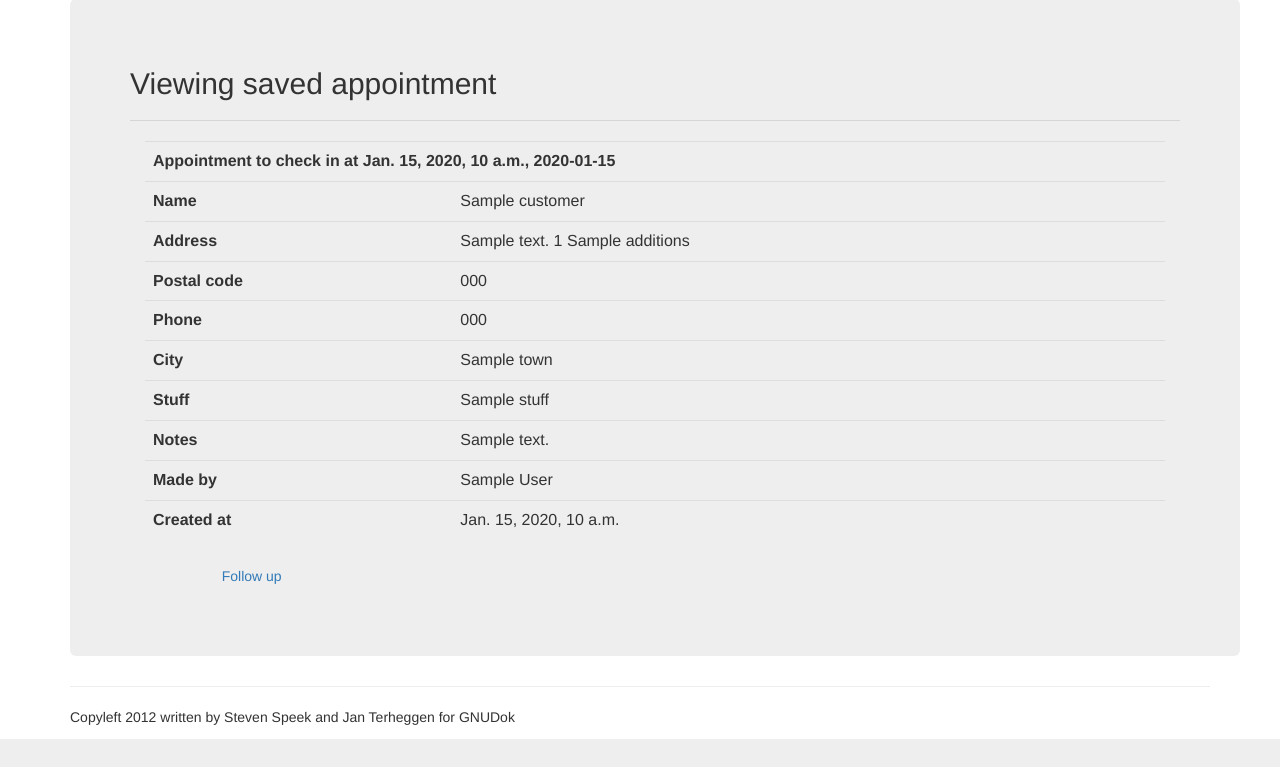
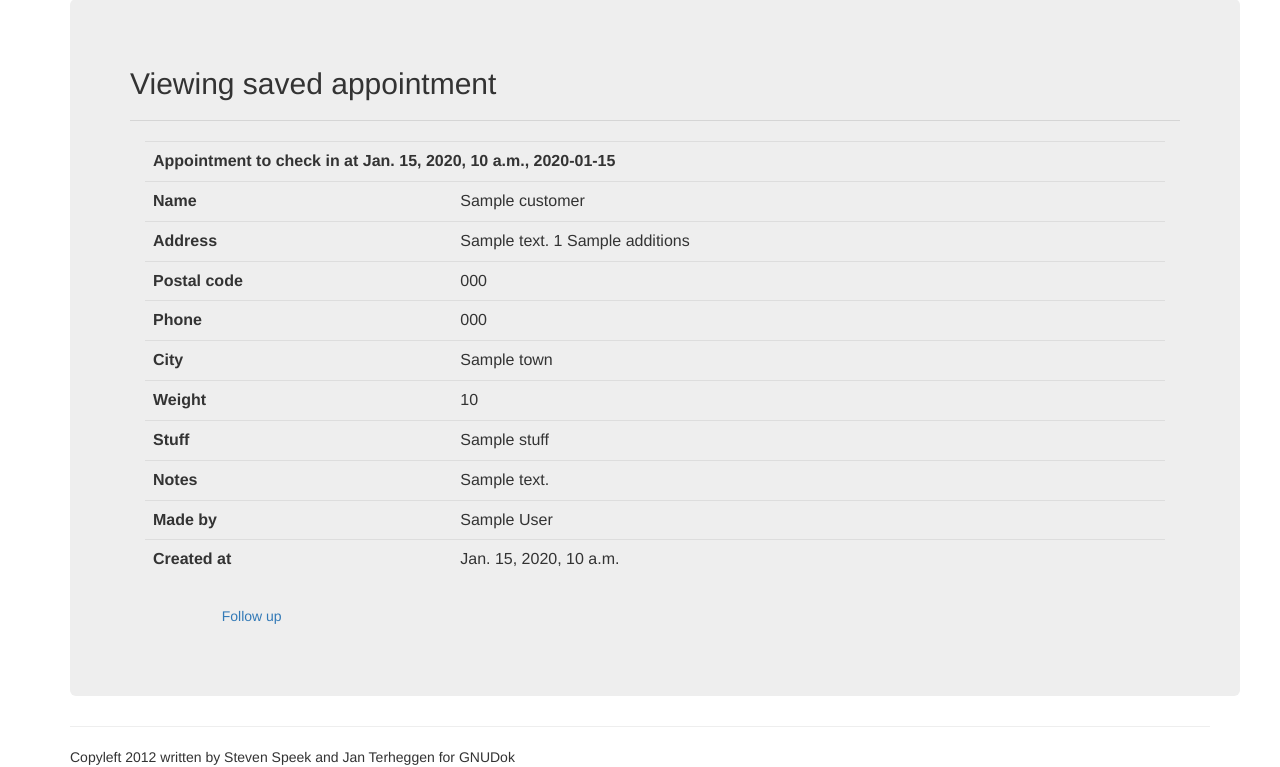
Before and after one commit to slspeek/gnudok-planner, a Django app: template src/planner/main/templates/main/appointment_detail.html in a window 1280 px wide. Shown: the part 61-828 px from the top of the page. Before the commit the page ends 800 px from the top, so only its background shows below. Run offline with Django 3.2, Linux system fonts and the light colour scheme; the template is opened without the code that fills it: most values are stand-ins (such as "Sample title", 1, 10 or a date in 2020); parts of the project's set-up code (start-up, migrations or seed data) failed here and were passed over; some libraries are stand-ins or nearby versions.

Commit message:
Weigth in AppointmentView

```diff
--- a/src/planner/main/templates/main/appointment_detail.html
+++ b/src/planner/main/templates/main/appointment_detail.html
@@ -26,6 +26,9 @@
 			<th>{% trans "City" %}</th><td>{{ object.customer.town }}</td>
 		</tr>
 		<tr>
+			<th>{% trans "Weight" %}</th><td>{{ object.weight }}</td>
+		</tr>
+		<tr>
 			<th>{% trans "Stuff" %}</th><td>{{ object.stuff }}</td>
 		</tr>
 		<tr>
```
